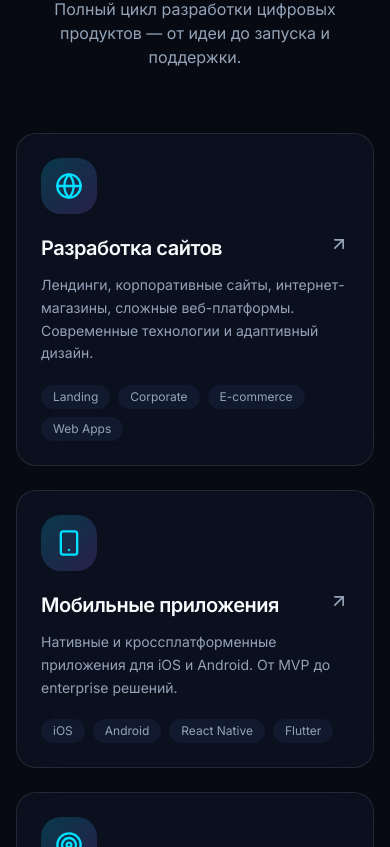
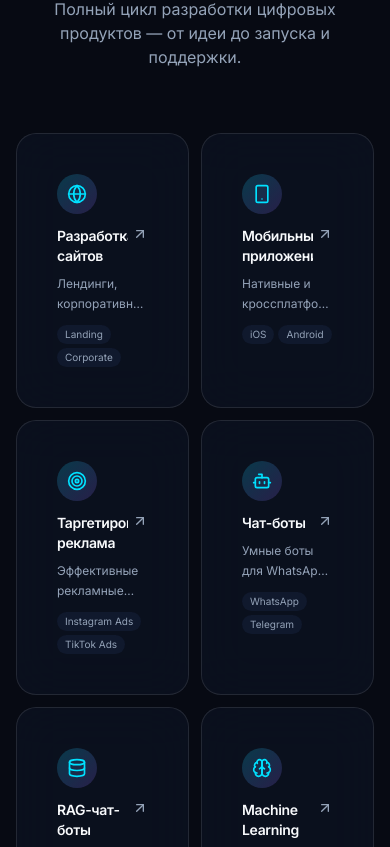
Before and after one commit to Iliyas128/SnowTech, a React (Vite) app: page / in a window 390 px wide. Shown: the part 1097-1944 px from the top of the page. Built offline with nearby package versions, Linux system fonts and the light colour scheme.

Commit message:
aboutqern

```diff
--- a/src/components/Iliyas.tsx
+++ b/src/components/Iliyas.tsx
@@ -4,8 +4,17 @@ import UnicornScene from 'unicornstudio-react';
 import { ArrowRight } from 'lucide-react';
 import { Link } from 'react-router-dom';
 
+const Loader = () => {
+  return (
+    <div className="absolute inset-0 flex items-center justify-center bg-black/50 backdrop-blur-sm z-50">
+      <div className="w-12 h-12 border-4 border-primary border-t-transparent rounded-full animate-spin"></div>
+    </div>
+  );
+};
+
 const Iliyas = () => {
   const [dimensions, setDimensions] = useState({ width: 1440, height: 900 });
+  const [isLoading, setIsLoading] = useState(false);
 
   useEffect(() => {
     const updateDimensions = () => {
@@ -50,7 +59,9 @@ const Iliyas = () => {
   ];
 
   return (
-    <div className="relative w-full h-full flex flex-col md:block overflow-hidden">
+    <div className="relative w-full h-full flex flex-col md:block overflow-hidden pb-10 md:pb-0">
+      {isLoading && <Loader />}
+
       {/* Mobile Layout: Content on top, Photo on bottom */}
       <div className="flex flex-col md:hidden w-full h-full">
         {/* Top Section - Content */}
@@ -103,7 +114,7 @@ const Iliyas = () => {
         </div>
 
         {/* Button - Above photo */}
-        <div className="absolute bottom-5 left-1/2 -translate-x-1/2 z-20 flex-shrink-0 px-4 pb-2 pointer-events-auto">
+        <div className="absolute bottom-5 left-1/2 -translate-x-1/2 z-20 flex-shrink-0 px-4 pb-12 pointer-events-auto">
           <Link
             to="/about/nurtore"
             className="inline-flex items-center justify-center w-full h-10 bg-black/90 backdrop-blur-sm border border-red-500 hover:bg-red-700/90 hover:border-red-400 text-white text-xs px-3 py-2 rounded-lg transition-all duration-300"
@@ -116,11 +127,13 @@ const Iliyas = () => {
         {/* Bottom Section - Photo */}
         <div className="relative z-10 flex-shrink-0 flex items-center justify-center relative">
           <div className="relative w-full flex items-center justify-center">
+            {!isLoading && (
               <UnicornScene
-              projectId="dt5CSkWrk8JFLTT8R2Dh"
+                projectId="VwBzCqfaV1cFJnu3FX9x"
                 width={dimensions.width}
                 height={dimensions.height}
               />
+            )}
           </div>
         </div>
       </div>
@@ -129,11 +142,13 @@ const Iliyas = () => {
       <div className="hidden md:block relative w-full h-full">
         {/* Unicorn Studio Scene - Center */}
         <div className="relative z-0 flex items-center justify-center w-full h-full">
+          {!isLoading && (
             <UnicornScene
-            projectId="dt5CSkWrk8JFLTT8R2Dh"
+              projectId="VwBzCqfaV1cFJnu3FX9x"
               width={dimensions.width}
               height={dimensions.height}
             />
+          )}
         </div>
 
         {/* Text Overlay */}
--- a/src/components/sections/ServicesSection.tsx
+++ b/src/components/sections/ServicesSection.tsx
@@ -3,6 +3,7 @@ import { useInView } from 'framer-motion';
 import { useRef } from 'react';
 import { Globe, Bot, Database, Brain, Eye, ArrowUpRight, Smartphone, Target } from 'lucide-react';
 import { useLanguage } from '@/contexts/LanguageContext';
+import { useNavigate } from 'react-router-dom';
 
 const ServicesSection = () => {
   const { t } = useLanguage();
@@ -75,7 +76,7 @@ const ServicesSection = () => {
           </p>
         </motion.div>
 
-        <div className="grid md:grid-cols-2 lg:grid-cols-3 gap-6">
+        <div className="grid grid-cols-2 md:grid-cols-2 lg:grid-cols-3 gap-3 md:gap-6">
           {services.map((service, index) => {
             const Icon = service.icon;
             return (
@@ -86,6 +87,7 @@ const ServicesSection = () => {
                 description={t(service.descriptionKey)}
                 features={service.features}
                 index={index}
+                titleKey={service.titleKey}
               />
             );
           })}
@@ -101,15 +103,27 @@ const ServiceCard = ({
   description,
   features,
   index,
+  titleKey,
 }: {
   icon: typeof Globe;
   title: string;
   description: string;
   features: string[];
   index: number;
+  titleKey: string;
 }) => {
   const ref = useRef(null);
   const isInView = useInView(ref, { once: true, margin: '-100px' });
+  const navigate = useNavigate();
+
+  // Check if this card should navigate to pricing
+  const shouldNavigateToPricing = titleKey === 'services.web.title' || titleKey === 'services.mobile.title';
+
+  const handleClick = () => {
+    if (shouldNavigateToPricing) {
+      navigate('/pricing');
+    }
+  };
 
   return (
     <motion.div
@@ -117,29 +131,32 @@ const ServiceCard = ({
       initial={{ opacity: 0, y: 50 }}
       animate={isInView ? { opacity: 1, y: 0 } : {}}
       transition={{ duration: 0.5, delay: index * 0.1 }}
-      className="group glass-card hover:border-primary/30 transition-all duration-500 relative overflow-hidden"
+      className={`group glass-card hover:border-primary/30 transition-all duration-500 relative overflow-hidden ${
+        shouldNavigateToPricing ? 'cursor-pointer' : ''
+      }`}
+      onClick={handleClick}
     >
       <div className="absolute inset-0 bg-gradient-to-br from-primary/5 to-accent/5 opacity-0 group-hover:opacity-100 transition-opacity duration-500" />
 
-      <div className="relative z-10">
-        <div className="w-14 h-14 rounded-2xl bg-gradient-to-br from-primary/20 to-accent/20 flex items-center justify-center mb-5 group-hover:scale-110 transition-transform duration-300">
-          <Icon className="w-7 h-7 text-primary" />
+      <div className="relative z-10 p-4 md:p-6">
+        <div className="w-10 h-10 md:w-14 md:h-14 rounded-2xl bg-gradient-to-br from-primary/20 to-accent/20 flex items-center justify-center mb-3 md:mb-5 group-hover:scale-110 transition-transform duration-300">
+          <Icon className="w-5 h-5 md:w-7 md:h-7 text-primary" />
         </div>
 
-        <div className="flex items-start justify-between mb-3">
-          <h3 className="text-xl font-semibold text-foreground">{title}</h3>
-          <ArrowUpRight className="w-5 h-5 text-muted-foreground group-hover:text-primary group-hover:translate-x-1 group-hover:-translate-y-1 transition-all duration-300" />
+        <div className="flex items-start justify-between mb-2 md:mb-3">
+          <h3 className="text-sm md:text-xl font-semibold text-foreground line-clamp-2">{title}</h3>
+          <ArrowUpRight className="w-4 h-4 md:w-5 md:h-5 text-muted-foreground group-hover:text-primary group-hover:translate-x-1 group-hover:-translate-y-1 transition-all duration-300 flex-shrink-0 ml-1" />
         </div>
 
-        <p className="text-muted-foreground mb-5 text-sm leading-relaxed">
+        <p className="text-muted-foreground mb-3 md:mb-5 text-xs md:text-sm leading-relaxed line-clamp-2 md:line-clamp-none">
           {description}
         </p>
 
-        <div className="flex flex-wrap gap-2">
-          {features.map((feature, i) => (
+        <div className="flex flex-wrap gap-1 md:gap-2">
+          {features.slice(0, 2).map((feature, i) => (
             <span
               key={i}
-              className="px-3 py-1 rounded-full bg-secondary text-xs text-muted-foreground"
+              className="px-2 py-0.5 md:px-3 md:py-1 rounded-full bg-secondary text-[10px] md:text-xs text-muted-foreground"
             >
               {feature}
             </span>
```
Lines whose indentation alone changed are shown as unchanged.
